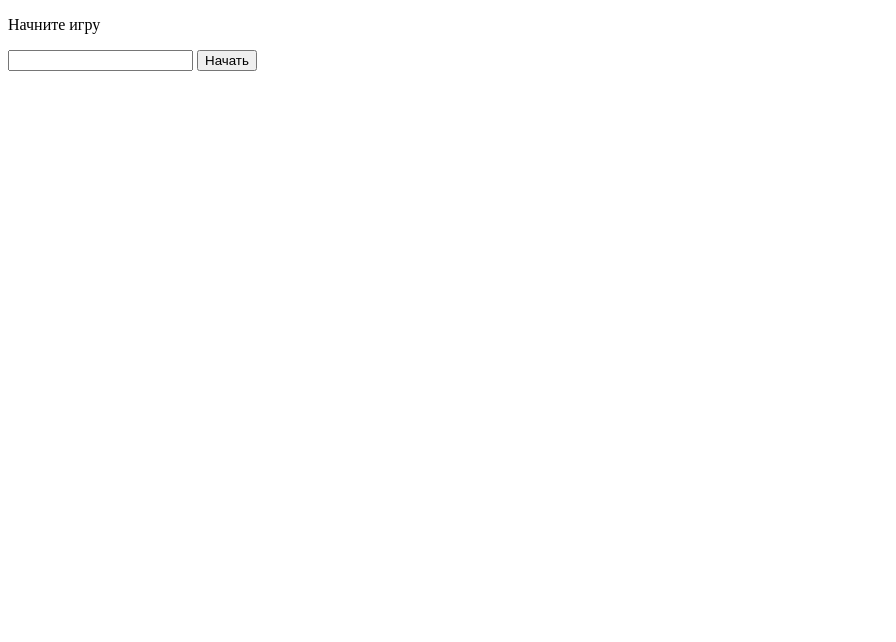
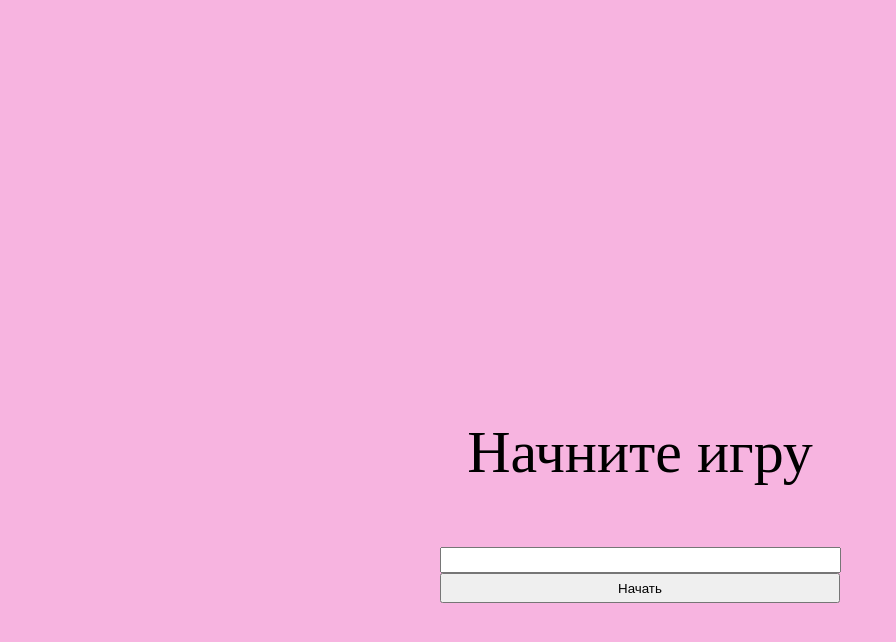
Before and after one commit to gogchump/cards, a plain HTML site: page index.html in a window 1280 px wide. Shown: the whole page, without its empty margins (0-896 px from the left). Drawn offline with Linux system fonts and the light colour scheme.

Commit message:
main.update(27.09)
olo

```diff
--- a/index.html
+++ b/index.html
@@ -3,14 +3,18 @@
 <head>
     <meta charset="UTF-8">
     <meta name="viewport" content="width=device-width, initial-scale=1.0">
+    <link rel="stylesheet" href="style.css">
     <title>cards game</title>
 </head>
 <body>
-    <div class="menu">
-        <p>Начните игру</p>
-        <input class="inupt">
-        <button>Начать</button>
-    </div>
-
+    <section class="menu">
+        <p class="text">
+            Начните игру
+        </p>
+        <input class="input">
+        <div>
+            <button class="btn">Начать</button>
+        </div>
+    </section>
 </body>
 </html>
--- a/script.js
+++ b/script.js
@@ -0,0 +1,3 @@
+document.addEventListener("DOMContentLoaded", function(){
+    let button = document.querySelector("btn")
+})
--- a/style.css
+++ b/style.css
@@ -0,0 +1,27 @@
+body {
+    background-color: rgb(247, 180, 224);
+    }
+
+ .menu {
+    padding-top: 350px;
+    max-width: 500px;
+    margin: 0 auto;
+    display: flex;
+    flex-direction: column;
+    align-items: center;
+    justify-content: center;
+    }
+
+.btn {
+    width: 400px;
+    height: 30px;
+}
+
+.text {
+    font-size: 60px;
+}
+
+.input {
+    width: 393px;
+    height: 20px;
+}
```
Also changed, not shown: 1 other file.
